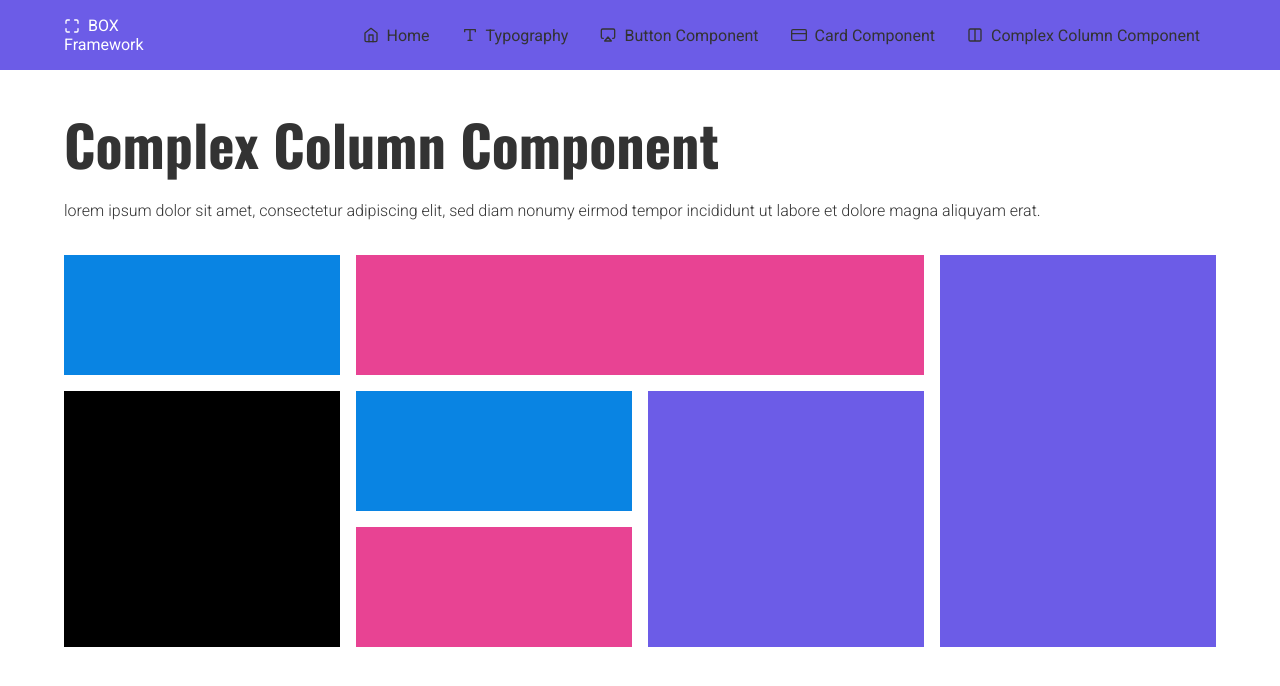
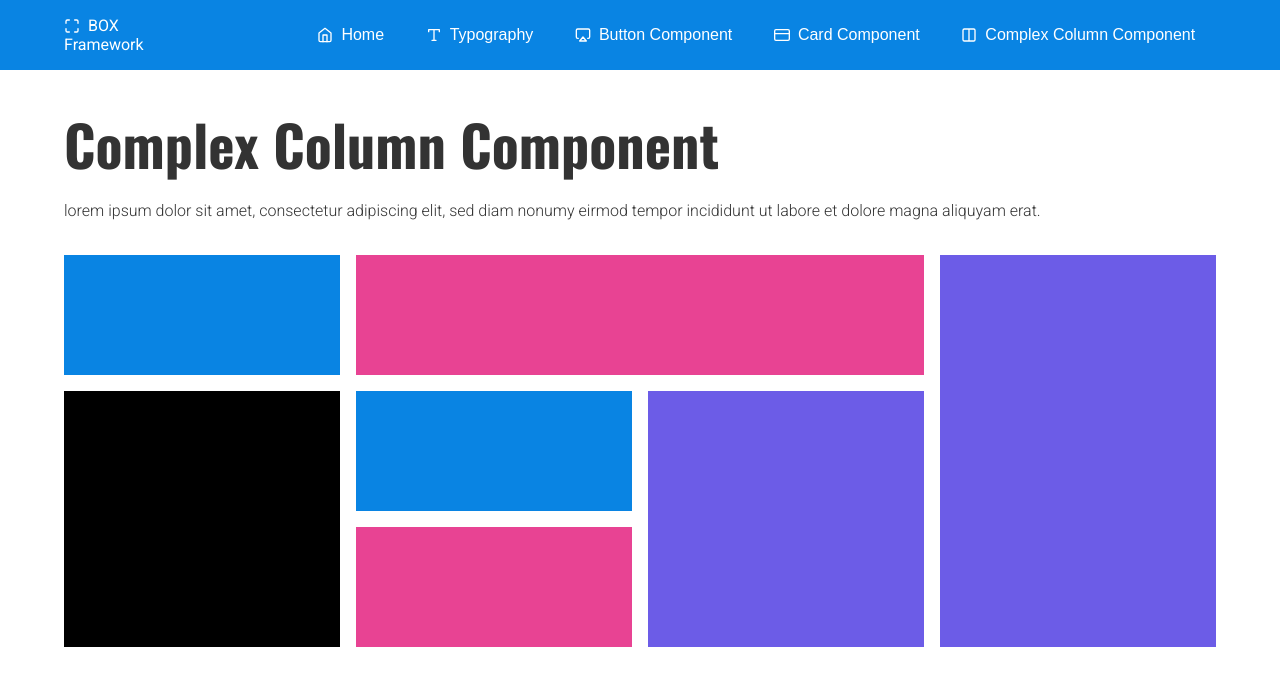
Before and after one commit to RajendarGit/my-react-styled-component-framework, a React (Create React App) app: page /column-component in a window 1280 px wide. Shown: the top 686 px of the page. Built offline with nearby package versions, Linux system fonts and the light colour scheme.

Commit message:
menu issue fixed

```diff
--- a/public/index.html
+++ b/public/index.html
@@ -11,11 +11,6 @@
     <link rel="preconnect" href="https://fonts.googleapis.com">
     <link rel="preconnect" href="https://fonts.gstatic.com" crossorigin>
     <link href="https://fonts.googleapis.com/css2?family=Oswald:wght@200;300;400;500;600;700&family=Roboto:ital,wght@0,100;0,300;0,400;0,500;0,700;0,900;1,100;1,300;1,400;1,500;1,700;1,900&display=swap" rel="stylesheet">
-    <style>
-      .hello {
-        color: red !important;
-      }
-    </style>
     <title>React App</title>
   </head>
   <body>
--- a/src/Components/MenuContent.jsx
+++ b/src/Components/MenuContent.jsx
@@ -1,27 +1,47 @@
 import { FiAirplay, FiColumns, FiCreditCard, FiHome, FiType } from 'react-icons/fi';
 import { Link } from 'react-router-dom';
-import styled from 'styled-components';
+import styled, { css } from 'styled-components';
+import { Button } from '../Style/Button';
 
 const SidebarLink = styled(Link)`
   text-decoration: none;
   display: flex;
-  padding: 1rem;
   align-items: center;
   color: ${({theme}) => theme.mode === 'dark' ? theme.colors.light : theme.colors.dark};
+  ${({space}) => space === 'p1' && css`
+    padding: 1rem;
+  `}
 `
-
 const margin = {
   marginRight: '.5rem',
 }
 
-export const MenuContent = ({open, setOpen }) => {
+export const SideBarMenu = ({open, setOpen }) => {
   return (
     <>
-        <SidebarLink to="/" onClick={() => setOpen(false)}><FiHome style={margin}/>Home</SidebarLink>
-        <SidebarLink to="/typography-component" onClick={() => setOpen(false)}><FiType style={margin}/>Typography</SidebarLink>
-        <SidebarLink to="/button-component" onClick={() => setOpen(false)}><FiAirplay style={margin}/>Button Component</SidebarLink>
-        <SidebarLink to="/card-component" onClick={() => setOpen(false)}><FiCreditCard style={margin}/>Card Component</SidebarLink>
-        <SidebarLink to="/column-component" onClick={() => setOpen(false)}><FiColumns style={margin}/>Complex Column Component</SidebarLink>
+        <SidebarLink space="p1" to="/" onClick={() => setOpen(false)}><FiHome style={margin}/>Home</SidebarLink>
+        <SidebarLink space="p1" to="/typography-component" onClick={() => setOpen(false)}><FiType style={margin}/>Typography</SidebarLink>
+        <SidebarLink space="p1" to="/button-component" onClick={() => setOpen(false)}><FiAirplay style={margin}/>Button Component</SidebarLink>
+        <SidebarLink space="p1" to="/card-component" onClick={() => setOpen(false)}><FiCreditCard style={margin}/>Card Component</SidebarLink>
+        <SidebarLink space="p1" to="/column-component" onClick={() => setOpen(false)}><FiColumns style={margin}/>Complex Column Component</SidebarLink>
     </>
   )
 }
+
+export const NavBarMenu = ({open, setOpen }) => {
+  const StyledButton = styled(Button)`
+    background-color: transparent;
+    border: none;
+    display: flex;
+    align-items: center;
+  `
+  return (
+    <>
+        <SidebarLink to="/"><StyledButton onClick={() => setOpen(false)}><FiHome style={margin}/>Home</StyledButton></SidebarLink>
+        <SidebarLink to="/typography-component"><StyledButton onClick={() => setOpen(false)}><FiType style={margin}/>Typography</StyledButton></SidebarLink>
+        <SidebarLink to="/button-component"><StyledButton onClick={() => setOpen(false)}><FiAirplay style={margin}/>Button Component</StyledButton></SidebarLink>
+        <SidebarLink to="/card-component"><StyledButton onClick={() => setOpen(false)}><FiCreditCard style={margin}/>Card Component</StyledButton></SidebarLink>
+        <SidebarLink to="/column-component"><StyledButton onClick={() => setOpen(false)}><FiColumns style={margin}/>Complex Column Component</StyledButton></SidebarLink>
+    </>
+  )
+}
--- a/src/Components/Navbar.jsx
+++ b/src/Components/Navbar.jsx
@@ -4,7 +4,7 @@ import { Navigation, NavBar, NavItems, NavList, MobileMenu } from '../Style/Navi
 import { FiMaximize, FiMenu } from "react-icons/fi";
 import { Sidebar } from './Sidebar';
 import { useState } from 'react';
-import { MenuContent } from './MenuContent';
+import { NavBarMenu } from './MenuContent';
 
 const capture = {
   display: 'flex',
@@ -15,24 +15,24 @@ const space = {
   marginRight: '.5rem',
 }
 
-export const Navbar = ({navmenu}) => {
+export const Navbar = () => {
 
   const [open, setOpen] = useState(false);
   return (
     <>
-    <NavBar purple>
+    <NavBar variant="primary">
         <Container>
-          <Navigation items>
+          <Navigation items="items">
             <Logo>
                 <div style={capture}><FiMaximize style={space}/>BOX</div>
                 <div>Framework</div>
             </Logo>
-            <MobileMenu white hideMD onClick={(e) => setOpen(true)}>
+            <MobileMenu color="white" hide="lg" onClick={(e) => setOpen(true)}>
               <FiMenu/>
             </MobileMenu>
-            <NavItems hide showMD>
+            <NavItems hide="hide" show="lg">
                 <NavList>
-                  <MenuContent navmenu={navmenu}/>
+                  <NavBarMenu/>
                 </NavList>
             </NavItems>
           </Navigation>
--- a/src/Components/Sidebar.jsx
+++ b/src/Components/Sidebar.jsx
@@ -1,7 +1,7 @@
 import { FiX } from 'react-icons/fi';
 import { Card, CardContent } from '../Style/Card';
 import { Modal, ModalClose } from '../Style/Modal';
-import { MenuContent } from './MenuContent';
+import { SideBarMenu } from './MenuContent';
 
 const styleCard = {
   height: '100vh',
@@ -15,7 +15,7 @@ export const Sidebar = ({open, setOpen}) => {
       <Card style={styleCard}>
         <ModalClose onClick={(e) => setOpen(false)}><FiX/></ModalClose>
         <CardContent>
-          <MenuContent open={open} setOpen={setOpen}/>
+          <SideBarMenu open={open} setOpen={setOpen}/>
         </CardContent>
       </Card>
     </Modal>
--- a/src/Style/Navigation.jsx
+++ b/src/Style/Navigation.jsx
@@ -3,22 +3,28 @@ import styled, { css } from 'styled-components'
 export const NavBar = styled.div`
     background-color: ${({theme}) => theme.colors.secondary};
     color: ${({theme}) => theme.colors.light};
-    ${({primary}) => primary && css`
+    ${({variant}) => variant === 'primary' && css`
         background-color: ${({theme}) => theme.colors.primary};
     `}
-    ${({pink}) => pink && css`
+    ${({variant}) => variant === 'pink' && css`
         background-color: ${({theme}) => theme.colors.pink};
     `}
-    ${({purple}) => purple && css`
+    ${({variant}) => variant === 'purple' && css`
         background-color: ${({theme}) => theme.colors.purple};
     `}
-    ${({dark}) => dark && css`
+    ${({variant}) => variant === 'dark' && css`
         background-color: ${({theme}) => theme.colors.xdark};
+    `}
+    ${({variant}) => variant === 'light' && css`
+        background-color: ${({theme}) => theme.colors.light};
+        color: ${({theme}) => theme.colors.dark};
+        border-bottom: 1px solid;
+        border-color: ${({theme}) => theme.colors.secondary};
     `}
 `
 export const Navigation = styled.nav`
     height: 70px;
-    ${({items}) => items && css`
+    ${({items}) => items === 'items' && css`
         display: flex;
         justify-content: space-between;
         align-items: center;
@@ -27,30 +33,30 @@ export const Navigation = styled.nav`
 export const NavItems = styled.div`
     display: flex;
     gap: .5rem;
-    ${({hide}) => hide && css`
+    ${({hide}) => hide === 'hide' && css`
         display: none;
     `}
-    ${({showXS}) => showXS && css`
+    ${({show}) => show === 'xs' && css`
         @media only screen and (min-width: 576px) {
             display: block;
         }
     `}
-    ${({showSM}) => showSM && css`
+    ${({show}) => show === 'sm' && css`
         @media only screen and (min-width: 768px) {
             display: block;
         }
     `}
-    ${({showMD}) => showMD && css`
+    ${({show}) => show === 'md' && css`
         @media only screen and (min-width: 992px) {
             display: block;
         }
     `}
-    ${({showLG}) => showLG && css`
+    ${({show}) => show === 'lg' && css`
         @media only screen and (min-width: 1200px) {
             display: block;
         }
     `}
-    ${({showXL}) => showXL && css`
+    ${({show}) => show === 'xl' && css`
         @media only screen and (min-width: 1360px) {
             display: block;
         }
@@ -65,30 +71,30 @@ export const MobileMenu = styled.button`
     font-size: 1.2rem;
     height: 1.2rem;
     color: ${({theme}) => theme.colors.dark};
-    ${({white}) => white && css`
+    ${({color}) => color === 'white' && css`
         color: ${({theme}) => theme.colors.light};
     `}
-    ${({hideXS}) => hideXS && css`
+    ${({hide}) => hide === 'xs' && css`
         @media only screen and (min-width: 576px) {
             display: none;
         }
     `}
-    ${({hideSM}) => hideSM && css`
+    ${({hide}) => hide === 'sm' && css`
         @media only screen and (min-width: 768px) {
             display: none;
         }
     `}
-    ${({hideMD}) => hideMD && css`
+    ${({hide}) => hide === 'md' && css`
         @media only screen and (min-width: 992px) {
             display: none;
         }
     `}
-    ${({hideLG}) => hideLG && css`
+    ${({hide}) => hide === 'lg' && css`
         @media only screen and (min-width: 1200px) {
             display: none;
         }
     `}
-    ${({hideXL}) => hideXL && css`
+    ${({hide}) => hide === 'xl' && css`
         @media only screen and (min-width: 1360px) {
             display: none;
         }
```
